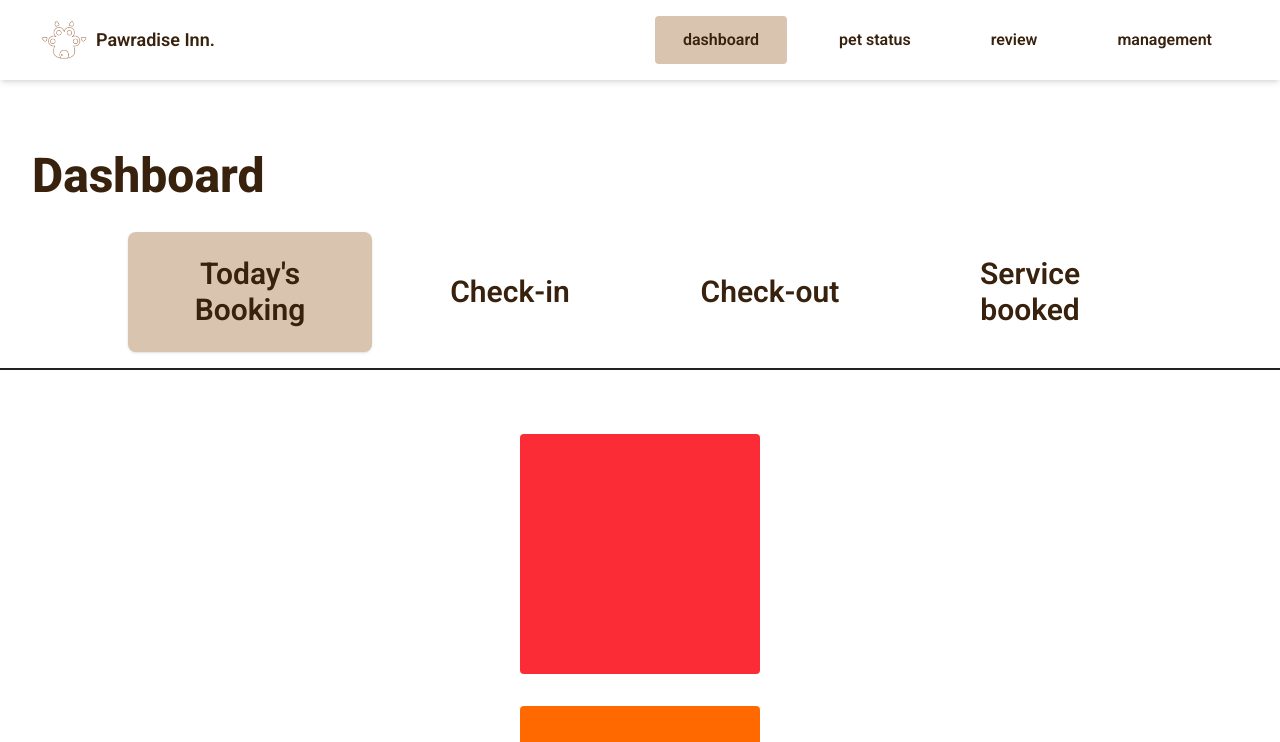
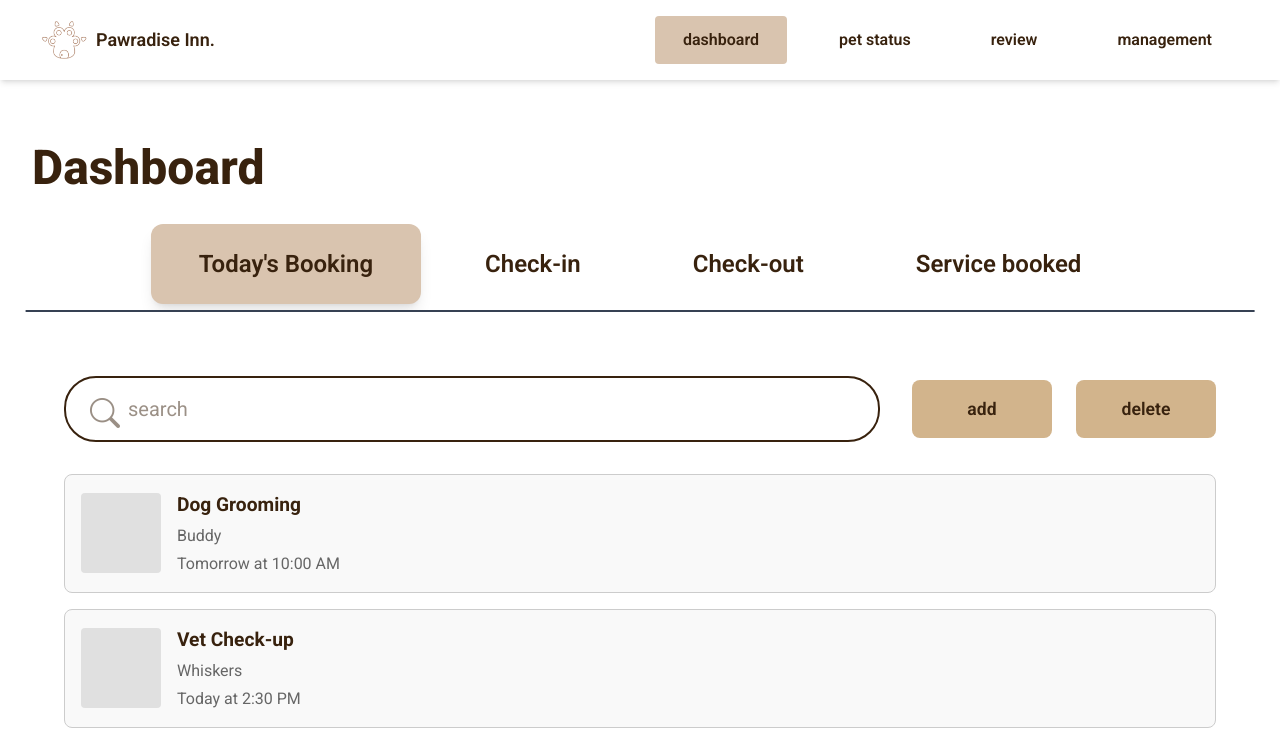
Before and after one commit to Pawradise-Inn/pawradise-inn, a React (Vite) app in the folder frontend/: page /staff/dashboard in a window 1280 px wide. Shown: the top 742 px of the page. Built offline with nearby package versions, Linux system fonts and the light colour scheme.

Commit message:
add stuff to dashboard

```diff
--- a/frontend/src/pages/staff/dashboard/Dashboard.jsx
+++ b/frontend/src/pages/staff/dashboard/Dashboard.jsx
@@ -1,6 +1,5 @@
 import { useState } from "react";
 import DashboardTab1 from "./DashboardTab1";
-
 
 const boxData = [
   { id: 1, label: "Today's Booking" },
@@ -12,20 +11,23 @@ const boxData = [
 const Dashboard = () => {
   const [activeBox, setActiveBox] = useState(1);
 
-    // Helper for active styling, similar to Management.jsx
  const getBoxClass = (isActive) =>
-        `flex-1 px-8 py-6 rounded-lg transition-all duration-300 font-semibold text-3xl
-        ${isActive
-            ? "bg-[var(--light-brown-color)] font-bold text-gray-800 shadow"
-            : "bg-transparent text-gray-800 hover:bg-[var(--light-brown-color)]"}
-        `;
+   `flex-shrink-0 px-12 py-6 rounded-xl transition-all duration-300
+    text-base sm:text-lg md:text-2xl font-semibold
+    ${
+      isActive
+        ? "bg-[var(--light-brown-color)] font-bold text-gray-800 shadow-lg"
+        : "bg-transparent text-gray-800 hover:bg-[var(--light-brown-color)]"
+    }`;
+
 
   return (
-        <div className="flex flex-col items-center mt-16">
-            <div className="w-full flex">
-                <h2 className="text-5xl font-extrabold mb-8 ml-8 mt-2 text-left">Dashboard</h2>
-            </div>
-            <div className="flex justify-center w-full max-w-5xl space-x-4 flex-wrap">
+    <div className="flex flex-col items-center mt-16 px-4 sm:px-8">
+      <h2 className="w-full text-5xl font-extrabold mb-8 text-left">Dashboard</h2>
+
+      {/* Centered Tabs Wrapper */}
+      <div className="relative w-full max-w-5xl mx-auto">
+        <div className="flex justify-center overflow-x-auto space-x-4 pb-2">
           {boxData.map((box) => (
             <button
               key={box.id}
@@ -36,20 +38,22 @@ const Dashboard = () => {
             </button>
           ))}
         </div>
+
+        {/* Extended Underline */}
         <div
-                className="mt-4"
+          className="absolute bottom-0 h-[2px] bg-gray-700"
           style={{
-                    width: "100%",
-                    borderBottom: "2px solid #222",
-                    marginLeft: "auto",
-                    marginRight: "auto"
+            width: "120%",           // stretch underline 20% wider
+            left: "50%",             // anchor at center
+            transform: "translateX(-50%)",
           }}
         />
-            <div className="w-full flex justify-center mt-8">
+      </div>
+
+      {/* Content */}
+      <div className="w-full flex justify-center mt-8 px-2 sm:px-0">
         {activeBox === 1 && <DashboardTab1 />}
         {/* {activeBox === 2 && <DashboardTab2 />} */}
-                {/* {activeBox === 3 && <DashboardTab3 />} */}
-                {/* {activeBox === 4 && <DashboardTab4 />} */}
       </div>
     </div>
   );
--- a/frontend/src/pages/staff/dashboard/DashboardTab1.jsx
+++ b/frontend/src/pages/staff/dashboard/DashboardTab1.jsx
@@ -1,29 +1,241 @@
-const rainbowColors = [
-    "bg-red-500",
-    "bg-orange-500",
-    "bg-yellow-400",
-    "bg-green-500",
-    "bg-blue-500",
-    "bg-indigo-500",
-    "bg-purple-500"
-];
+import { Outlet } from "react-router-dom";
+import { useState } from "react";
 
-// Repeat colors to make the stack much taller than the container
-const bigRainbowStack = Array(5)
-    .fill(rainbowColors)
-    .flat();
+// --- Helper Components (defined in-file to resolve import errors) ---
 
-const DashboardTab1 = () => {
+/**
+ * A placeholder for the DashboardCard component.
+ * It displays the item's name and is clickable.
+ */
+const DashboardCard = ({ data, onClick }) => {
+    // STYLES for a horizontal card layout
+    const cardStyle = {
+        display: 'flex',
+        alignItems: 'center',
+        border: '1px solid #ccc',
+        borderRadius: '8px',
+        padding: '16px',
+        cursor: 'pointer',
+        backgroundColor: '#f9f9f9',
+        width: '100%', // Take full width of the container
+        marginBottom: '1rem', // Add space between cards
+    };
+
+    const imagePlaceholderStyle = {
+        width: '80px',
+        height: '80px',
+        backgroundColor: '#e0e0e0',
+        borderRadius: '4px',
+        marginRight: '16px', // Space between image and text
+        flexShrink: 0, // Prevent image from shrinking
+    };
+
+    const textContainerStyle = {
+        textAlign: 'left',
+    };
+
     return (
-        <div className="flex flex-col items-center mt-8">
-            {bigRainbowStack.map((color, idx) => (
-                <div
-                    key={idx}
-                    className={`w-60 h-60 ${color} rounded mb-8`}
-                />
-            ))}
+        <div style={cardStyle} onClick={onClick}>
+            <div style={imagePlaceholderStyle}>
+                {/* Image placeholder */}
+            </div>
+            <div style={textContainerStyle}>
+                <p style={{ margin: '0', fontSize: '1.2rem', fontWeight: 'bold' }}>{data.serviceName}</p>
+                <p style={{ margin: '4px 0 0', color: '#666' }}>{data.petName}</p>
+                <p style={{ margin: '4px 0 0', color: '#666' }}>{data.timeBooked}</p>
+            </div>
         </div>
     );
 };
 
+/**
+ * A popup component for adding or editing an item.
+ * It now accepts initialData to pre-fill the form for editing.
+ */
+const ItemPopup = ({ onClose, onSave, initialData }) => {
+    const [serviceName, setServiceName] = useState(initialData?.serviceName || "");
+    const [petName, setPetName] = useState(initialData?.petName || "");
+    const [timeBooked, setTimeBooked] = useState(initialData?.timeBooked || "");
+
+    const handleSave = () => {
+        onSave({
+            serviceName: serviceName || "New Service",
+            petName: petName || "Pet's Name",
+            timeBooked: timeBooked || "Scheduled Time"
+        });
+    };
+
+    const isEditing = !!initialData;
+
+    const popupOverlayStyle = {
+        position: 'fixed', top: 0, left: 0, right: 0, bottom: 0,
+        backgroundColor: 'rgba(0, 0, 0, 0.5)', display: 'flex',
+        justifyContent: 'center', alignItems: 'center', zIndex: 1000,
+    };
+    const popupContentStyle = {
+        backgroundColor: 'white', padding: '2rem', borderRadius: '8px',
+        width: '90%', maxWidth: '500px',
+    };
+    const inputStyle = {
+        width: '100%', padding: '0.5rem', marginBottom: '1rem',
+        border: '1px solid #ccc', borderRadius: '4px',
+    };
+    const buttonContainerStyle = {
+        display: 'flex', justifyContent: 'flex-end', gap: '1rem',
+    };
+
+    return (
+        <div style={popupOverlayStyle}>
+            <div style={popupContentStyle}>
+                <h2>{isEditing ? 'Edit Booking' : 'Add New Booking'}</h2>
+                <input
+                    type="text"
+                    placeholder="Enter service name"
+                    value={serviceName}
+                    onChange={(e) => setServiceName(e.target.value)}
+                    style={inputStyle}
+                />
+                 <input
+                    type="text"
+                    placeholder="Enter pet name"
+                    value={petName}
+                    onChange={(e) => setPetName(e.target.value)}
+                    style={inputStyle}
+                />
+                 <input
+                    type="text"
+                    placeholder="Enter time"
+                    value={timeBooked}
+                    onChange={(e) => setTimeBooked(e.target.value)}
+                    style={inputStyle}
+                />
+                <div style={buttonContainerStyle}>
+                    <button onClick={onClose}>Cancel</button>
+                    <button onClick={handleSave}>Save</button>
+                </div>
+            </div>
+        </div>
+    );
+};
+
+
+// --- Main Component ---
+
+const mockItems = [
+    { id: 1, serviceName: "Dog Grooming", petName: "Buddy", timeBooked: "Tomorrow at 10:00 AM", image: "" },
+    { id: 2, serviceName: "Vet Check-up", petName: "Whiskers", timeBooked: "Today at 2:30 PM", image: "" },
+    { id: 3, serviceName: "Nail Clipping", petName: "Rex", timeBooked: "Sep 15 at 11:00 AM", image: "" },
+];
+
+const DashboardTab1 = () => {
+    const [items, setItems] = useState(mockItems);
+    const [search, setSearch] = useState("");
+    const [isPopupOpen, setIsPopupOpen] = useState(false);
+    const [editingItem, setEditingItem] = useState(null);
+
+    const filtered = !search
+        ? items
+        : items.filter((item) =>
+            item.serviceName.toLowerCase().includes(search.toLowerCase())
+        );
+
+    const handleSearch = (e) => setSearch(e.target.value);
+
+    const handleClosePopup = () => {
+        setIsPopupOpen(false);
+        setEditingItem(null);
+    };
+
+    const handleSaveItem = (itemFromPopup) => {
+        if (editingItem) {
+            // Update existing item
+            setItems(items.map(item =>
+                item.id === editingItem.id ? { ...item, ...itemFromPopup } : item
+            ));
+        } else {
+            // Add new item
+            const newItem = {
+                id: Date.now(),
+                ...itemFromPopup,
+                image: "",
+            };
+            setItems((prev) => [newItem, ...prev]);
+        }
+        handleClosePopup();
+    };
+
+    const handleEditClick = (item) => {
+        setEditingItem(item);
+        setIsPopupOpen(true);
+    };
+
+    const handleAddClick = () => {
+        setEditingItem(null);
+        setIsPopupOpen(true);
+    };
+
+    // STYLES
+    const mainStyle = { flex: 1 };
+    const headerStyle = { display: 'flex', alignItems: 'center', margin: '2rem 0', width: '100%', padding: '0 2rem' };
+    const searchContainerStyle = { display: 'flex', flex: 1, border: '2px solid #ccc', borderRadius: '30px', padding: '0.75rem 1.5rem', fontSize: '1.5rem' };
+    const inputStyle = { width: '100%', outline: 0, fontSize: '1.25rem' };
+    const buttonGroupStyle = { display: 'flex', gap: '1.5rem', marginLeft: '2rem' };
+    const buttonStyle = { padding: '1rem 2rem', fontWeight: 600, backgroundColor: '#D2B48C', borderRadius: '8px', border: 'none', cursor: 'pointer', fontSize: '1.1rem', width: '140px' };
+    const listContainerStyle = { padding: '0 2rem', marginTop: '2rem' };
+    const noResultStyle = { fontSize: '1.25rem', width: '100%', textAlign: 'center', marginTop: '8rem', fontStyle: 'italic' };
+
+    return (
+        <main style={mainStyle}>
+            <div style={headerStyle}>
+                <div className="flex flex-1 border-2 rounded-4xl px-6 py-4 text-3xl">
+                    <i className="bi bi-search opacity-50 pr-2 flex justify-center items-center -bottom-1 relative"></i>
+                    <input
+                        style={inputStyle}
+                        placeholder="search"
+                        onChange={handleSearch}
+                        value={search}
+                    />
+                </div>
+
+                <div style={buttonGroupStyle}>
+                    <button
+                        onClick={handleAddClick}
+                        style={buttonStyle}
+                    >
+                        add
+                    </button>
+
+                    <button style={buttonStyle}>
+                        delete
+                    </button>
+                </div>
+            </div>
+
+            {filtered.length === 0 ? (
+                <p style={noResultStyle}>No result.</p>
+            ) : (
+                <div style={listContainerStyle}>
+                    {filtered.map((item) => (
+                        <DashboardCard
+                            key={item.id}
+                            data={item}
+                            onClick={() => handleEditClick(item)}
+                        />
+                    ))}
+                </div>
+            )}
+
+            {isPopupOpen && (
+                <ItemPopup
+                    onClose={handleClosePopup}
+                    onSave={handleSaveItem}
+                    initialData={editingItem}
+                />
+            )}
+
+            <Outlet />
+        </main>
+    );
+};
+
 export default DashboardTab1;
```
Lines whose indentation alone changed are shown as unchanged.
